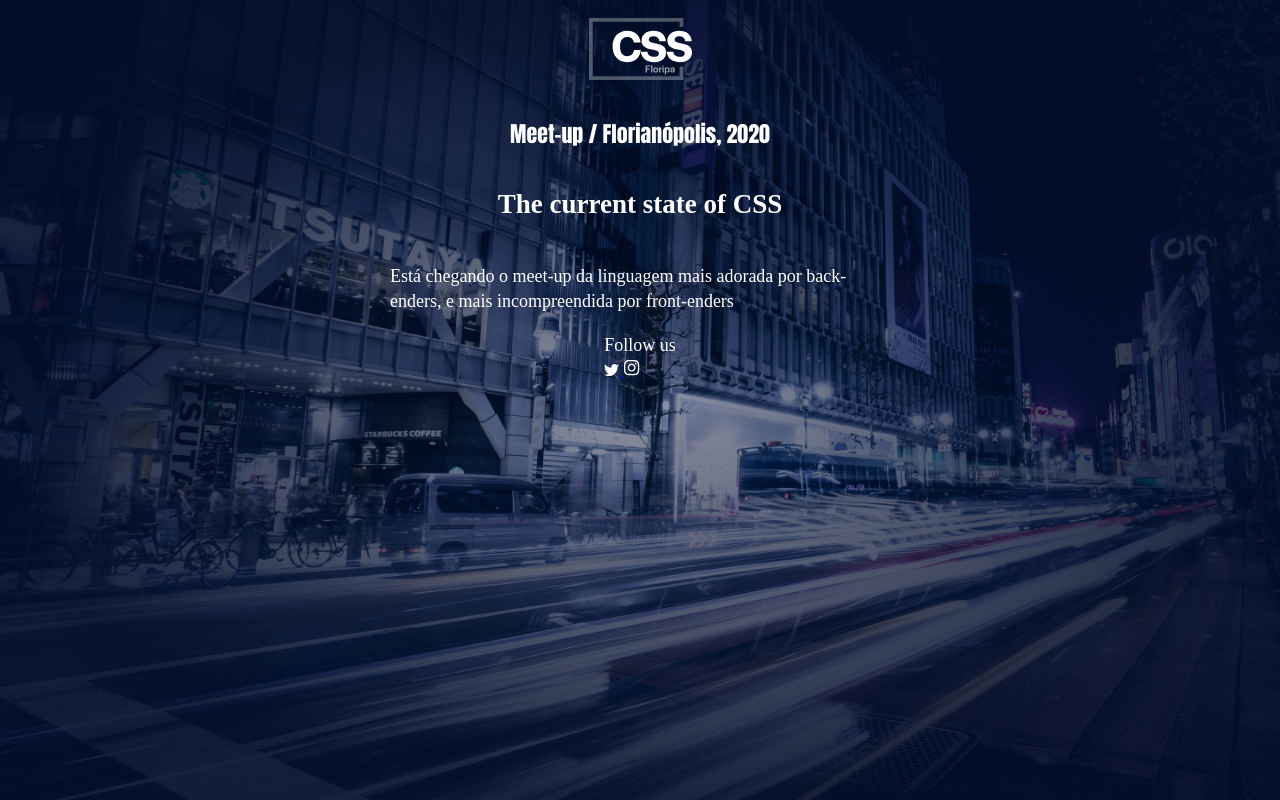
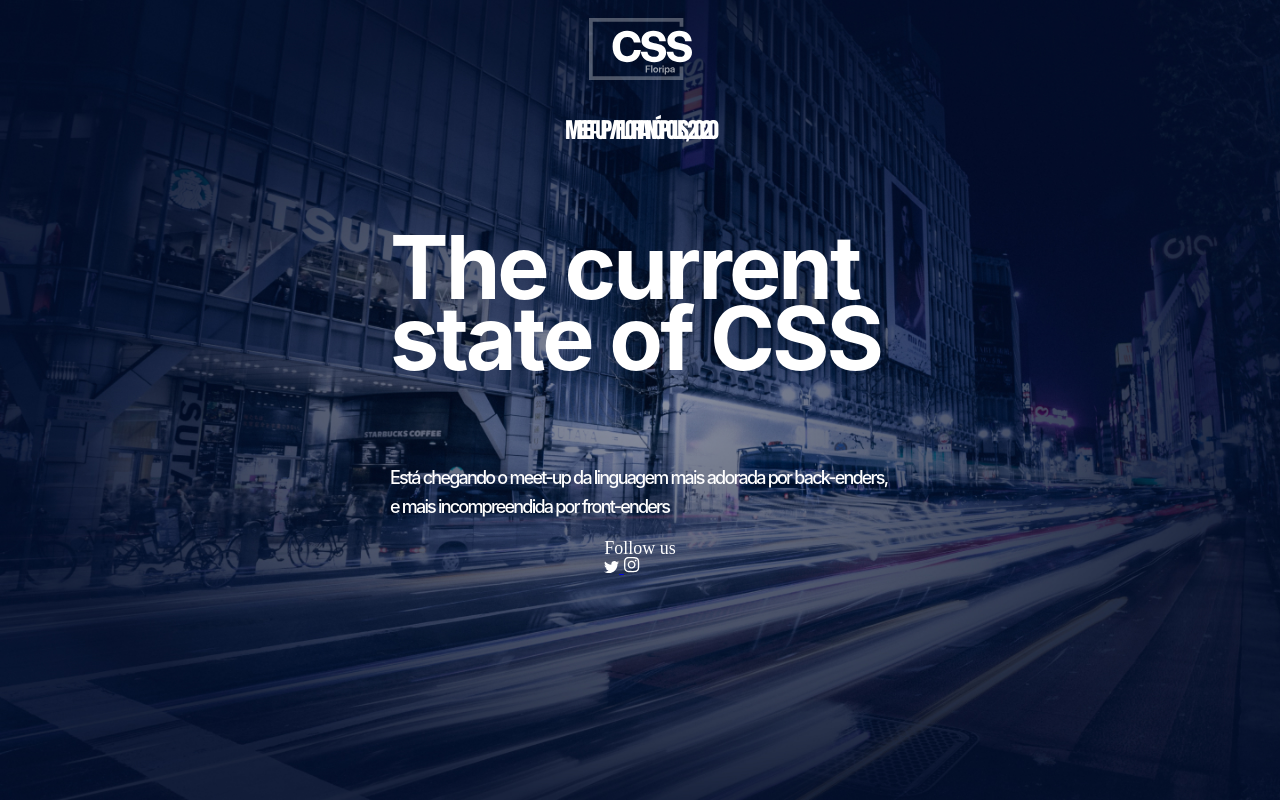
Before and after one commit to cssfloripa/cssfloripa.github.io, a plain HTML site: page index.html in a window 1280 px wide. Drawn offline with Linux system fonts and the light colour scheme; a web font is replaced by a local one.

Commit message:
:art: Update text styles

```diff
--- a/index.html
+++ b/index.html
@@ -9,7 +9,7 @@
         <style>
             :root {
                 font-size: 18px;
-                line-height: 1.4;
+                line-height: 1;
                 color: white;
 
                 --pre-heading: titling-gothic-fb-compressed, Impact, Haettenschweiler, 'Arial Narrow Bold', -apple-system, BlinkMacSystemFont, 'Segoe UI', Roboto, Oxygen, Ubuntu, Cantarell, 'Open Sans', 'Helvetica Neue', sans-serif;
@@ -51,6 +51,24 @@
                 font-size: 1.22rem;
                 font-weight: 400;
                 line-height: 1;
+                letter-spacing: -.22rem;
+                text-transform: uppercase;
+            }
+
+            .heading {
+                font-family: var(--heading);
+                font-size: 4.88rem;
+                font-weight: 700;
+                line-height: .8;
+                letter-spacing: -.166rem;
+            }
+
+            .sub-title {
+                font-family: var(--sub-title);
+                font-size: 1rem;
+                font-weight: 500;
+                letter-spacing: -.1rem;
+                line-height: 1.6;
             }
         </style>
 
```
